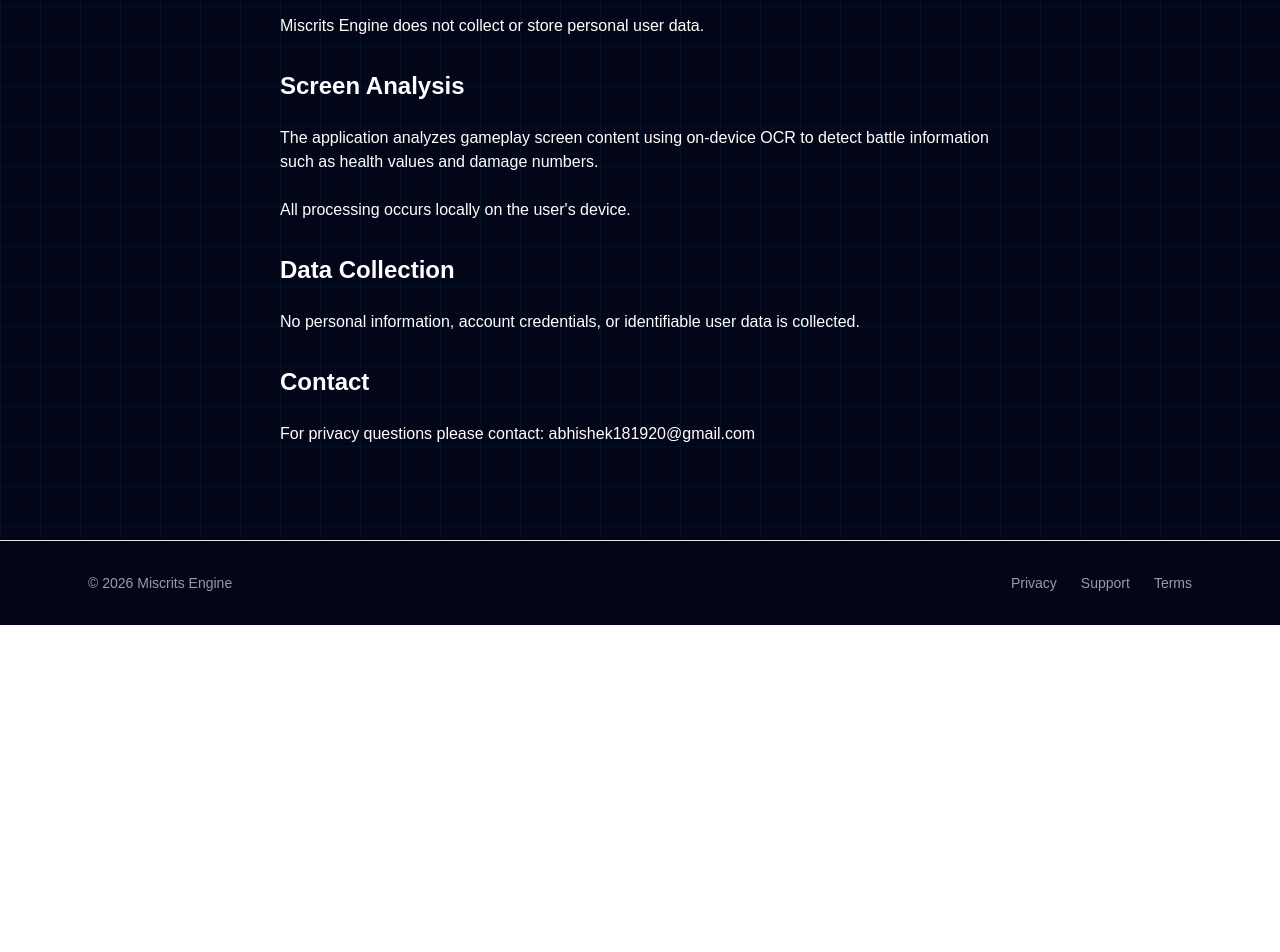
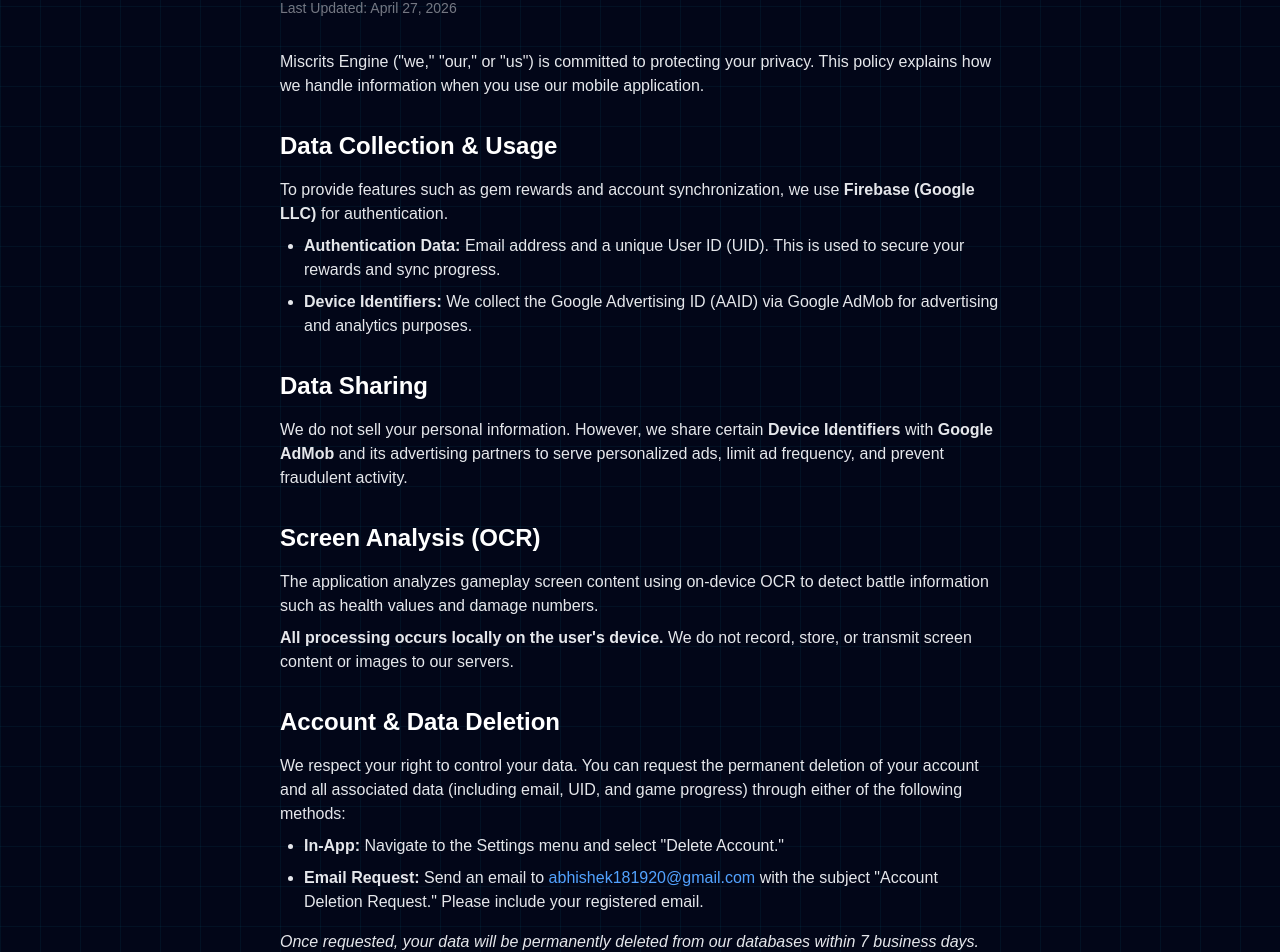
Before and after one commit to amohrain/miscrits-engine-site, a React (Vite) app: page /privacy in a window 1280 px wide. Shown: the part 175-1127 px from the top of the page. Before the commit the page ends 800 px from the top, so only its background shows below. Built offline with nearby package versions, Linux system fonts and the light colour scheme; the HTML template or start-up script is replaced by a standard one.

Commit message:
Policy update

```diff
--- a/src/pages/Privacy.tsx
+++ b/src/pages/Privacy.tsx
@@ -1,29 +1,116 @@
 export default function Privacy() {
+  const effectiveDate = "April 27, 2026";
+  const contactEmail = "abhishek181920@gmail.com";
+
   return (
-    <div className="max-w-3xl mx-auto px-6 py-16 space-y-6">
-      <h1 className="text-4xl font-semibold">Privacy Policy</h1>
+    <div className="max-w-3xl mx-auto px-6 py-16 space-y-8 text-gray-200">
+      <header>
+        <h1 className="text-4xl font-bold text-white">Privacy Policy</h1>
+        <p className="mt-2 text-sm opacity-50">Last Updated: {effectiveDate}</p>
+      </header>
 
-      <p>Miscrits Engine does not collect or store personal user data.</p>
+      <section>
+        <p>
+          Miscrits Engine ("we," "our," or "us") is committed to protecting your
+          privacy. This policy explains how we handle information when you use
+          our mobile application.
+        </p>
+      </section>
 
-      <h2 className="text-2xl font-semibold mt-8">Screen Analysis</h2>
+      <section>
+        <h2 className="text-2xl font-semibold text-white mt-8 mb-4">
+          Data Collection & Usage
+        </h2>
+        <p>
+          To provide features such as gem rewards and account synchronization,
+          we use <strong>Firebase (Google LLC)</strong> for authentication.
+        </p>
+        <ul className="list-disc ml-6 mt-2 space-y-2">
+          <li>
+            <strong>Authentication Data:</strong> Email address and a unique
+            User ID (UID). This is used to secure your rewards and sync
+            progress.
+          </li>
+          <li>
+            <strong>Device Identifiers:</strong> We collect the Google
+            Advertising ID (AAID) via Google AdMob for advertising and analytics
+            purposes.
+          </li>
+        </ul>
+      </section>
 
-      <p>
-        The application analyzes gameplay screen content using on-device OCR to
-        detect battle information such as health values and damage numbers.
-      </p>
+      {/* NEW SECTION REQUIRED FOR ADMOB COMPLIANCE */}
+      <section>
+        <h2 className="text-2xl font-semibold text-white mt-8 mb-4">
+          Data Sharing
+        </h2>
+        <p>
+          We do not sell your personal information. However, we share certain
+          <strong> Device Identifiers</strong> with{" "}
+          <strong>Google AdMob</strong> and its advertising partners to serve
+          personalized ads, limit ad frequency, and prevent fraudulent activity.
+        </p>
+      </section>
 
-      <p>All processing occurs locally on the user's device.</p>
+      <section>
+        <h2 className="text-2xl font-semibold text-white mt-8 mb-4">
+          Screen Analysis (OCR)
+        </h2>
+        <p>
+          The application analyzes gameplay screen content using on-device OCR
+          to detect battle information such as health values and damage numbers.
+        </p>
+        <p className="mt-2">
+          <strong>All processing occurs locally on the user's device.</strong>{" "}
+          We do not record, store, or transmit screen content or images to our
+          servers.
+        </p>
+      </section>
 
-      <h2 className="text-2xl font-semibold mt-8">Data Collection</h2>
+      {/* EXPANDED FOR GOOGLE PLAY ACCOUNT DELETION COMPLIANCE */}
+      <section id="deletion">
+        <h2 className="text-2xl font-semibold text-white mt-8 mb-4">
+          Account & Data Deletion
+        </h2>
+        <p>
+          We respect your right to control your data. You can request the
+          permanent deletion of your account and all associated data (including
+          email, UID, and game progress) through either of the following
+          methods:
+        </p>
+        <ul className="list-disc ml-6 mt-2 space-y-2">
+          <li>
+            <strong>In-App:</strong> Navigate to the Settings menu and select
+            "Delete Account."
+          </li>
+          <li>
+            <strong>Email Request:</strong> Send an email to
+            <a href={`mailto:${contactEmail}`} className="text-blue-400">
+              {" "}
+              {contactEmail}{" "}
+            </a>
+            with the subject "Account Deletion Request." Please include your
+            registered email.
+          </li>
+        </ul>
+        <p className="mt-4 italic">
+          Once requested, your data will be permanently deleted from our
+          databases within 7 business days.
+        </p>
+      </section>
 
-      <p>
-        No personal information, account credentials, or identifiable user data
-        is collected.
-      </p>
-
-      <h2 className="text-2xl font-semibold mt-8">Contact</h2>
-
-      <p>For privacy questions please contact: abhishek181920@gmail.com</p>
+      <section>
+        <h2 className="text-2xl font-semibold text-white mt-8 mb-4">Contact</h2>
+        <p>
+          For privacy questions or concerns, please contact:{" "}
+          <a
+            href={`mailto:${contactEmail}`}
+            className="text-blue-400 hover:underline"
+          >
+            {contactEmail}
+          </a>
+        </p>
+      </section>
     </div>
   );
 }
```
